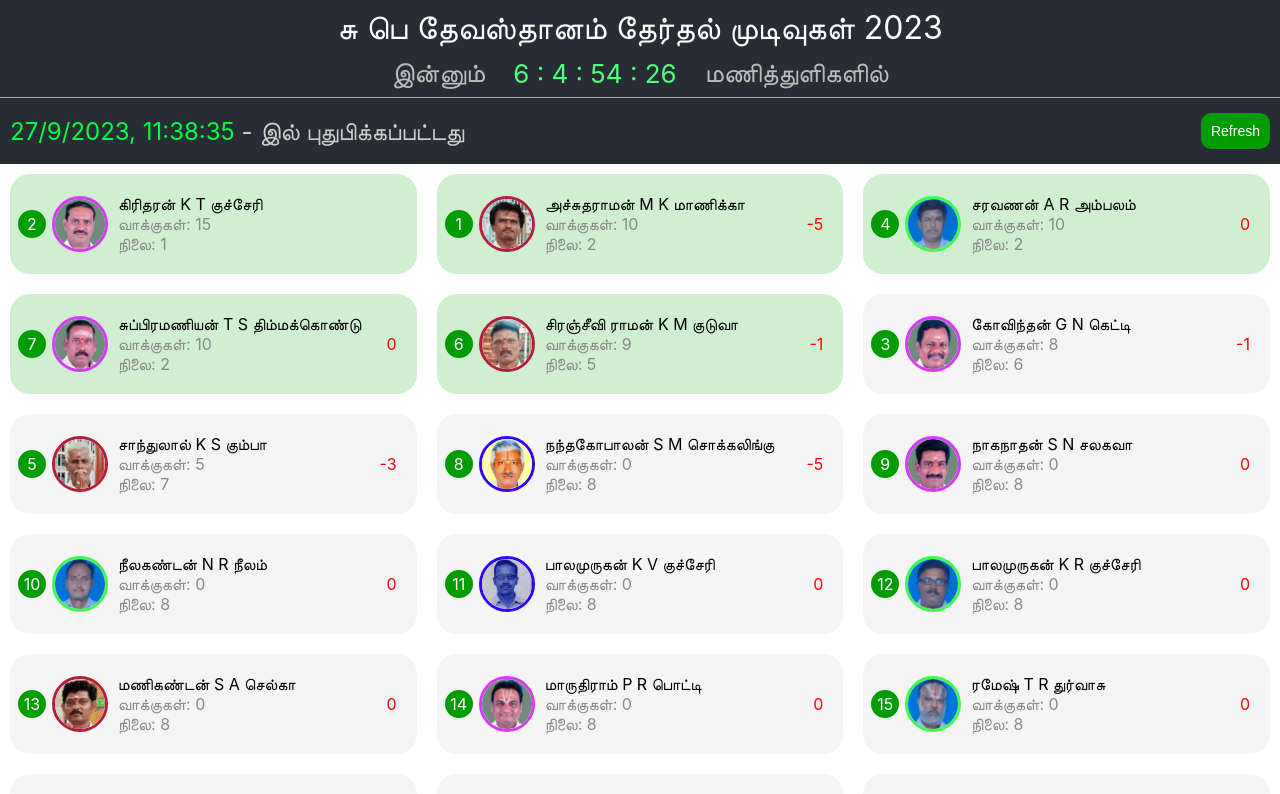
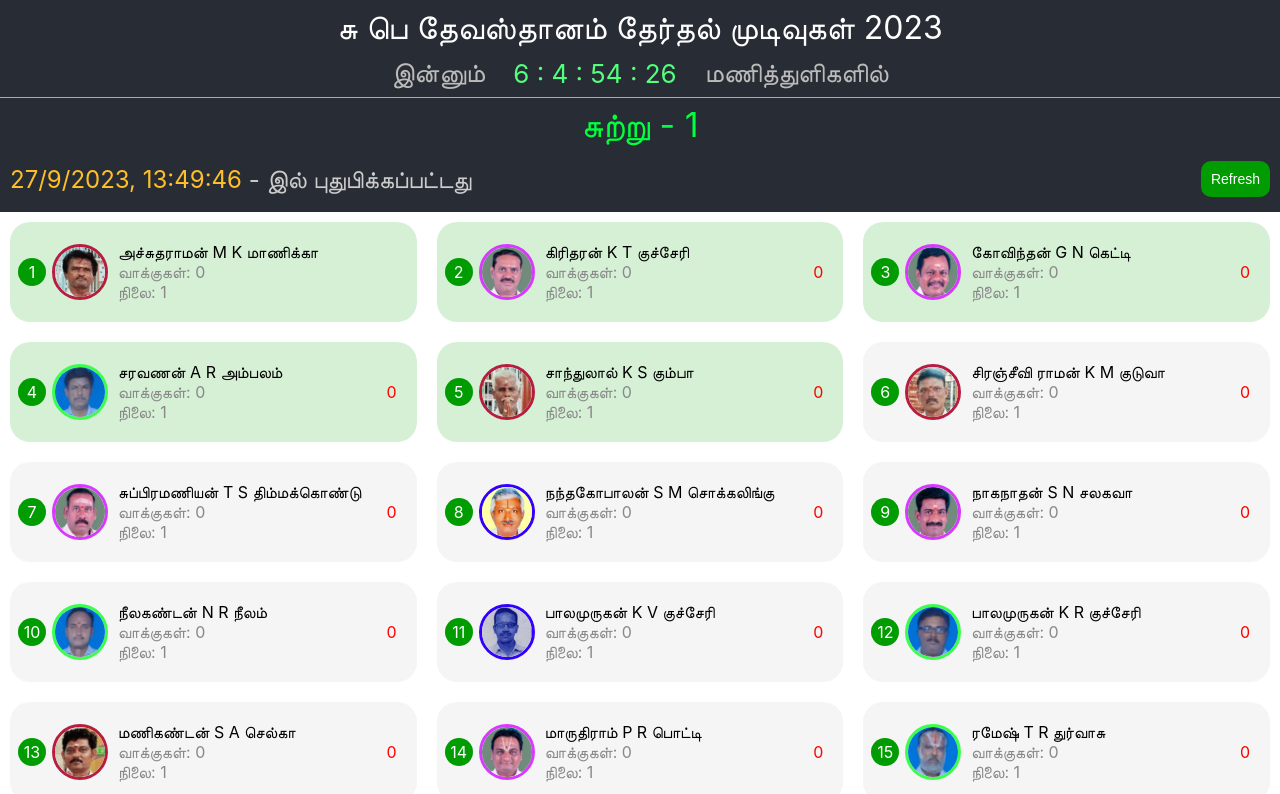
Before and after one commit to antandbuffalo/spd-election, a React (Create React App) app: page / in a window 1280 px wide. Shown: the top 794 px of the page. Built offline with nearby package versions, Linux system fonts and the light colour scheme.

Commit message:
updated round

```diff
--- a/public/memberStatus.json
+++ b/public/memberStatus.json
@@ -1,131 +1,132 @@
 {
-  "time": "27/9/2023, 11:38:35",
+  "time": "27/9/2023, 13:49:46",
   "members": [
     {
       "no": 1,
       "name": "அச்சுதராமன் M K மாணிக்கா",
-      "votes": 10,
-      "rank": 2,
+      "votes": 0,
+      "rank": 1,
       "team": "C"
     },
     {
       "no": 2,
       "name": "கிரிதரன் K T குச்சேரி",
-      "votes": 15,
+      "votes": 0,
       "rank": 1,
       "team": "B"
     },
     {
       "no": 3,
       "name": "கோவிந்தன் G N கெட்டி",
-      "votes": 8,
-      "rank": 6,
+      "votes": 0,
+      "rank": 1,
       "team": "B"
     },
     {
       "no": 4,
       "name": "சரவணன் A R அம்பலம்",
-      "votes": 10,
-      "rank": 2,
+      "votes": 0,
+      "rank": 1,
       "team": "A"
     },
     {
       "no": 5,
       "name": "சாந்துலால் K S கும்பா",
-      "votes": 5,
-      "rank": 7,
+      "votes": 0,
+      "rank": 1,
       "team": "C"
     },
     {
       "no": 6,
       "name": "சிரஞ்சீவி ராமன் K M குடுவா",
-      "votes": 9,
-      "rank": 5,
+      "votes": 0,
+      "rank": 1,
       "team": "C"
     },
     {
       "no": 7,
       "name": "சுப்பிரமணியன் T S திம்மக்கொண்டு",
-      "votes": 10,
-      "rank": 2,
+      "votes": 0,
+      "rank": 1,
       "team": "B"
     },
     {
       "no": 8,
       "name": "நந்தகோபாலன் S M சொக்கலிங்கு",
       "votes": 0,
-      "rank": 8,
+      "rank": 1,
       "team": "D"
     },
     {
       "no": 9,
       "name": "நாகநாதன் S N சலகவா",
       "votes": 0,
-      "rank": 8,
+      "rank": 1,
       "team": "B"
     },
     {
       "no": 10,
       "name": "நீலகண்டன் N R நீலம்",
       "votes": 0,
-      "rank": 8,
+      "rank": 1,
       "team": "A"
     },
     {
       "no": 11,
       "name": "பாலமுருகன் K V குச்சேரி",
       "votes": 0,
-      "rank": 8,
+      "rank": 1,
       "team": "D"
     },
     {
       "no": 12,
       "name": "பாலமுருகன் K R குச்சேரி",
       "votes": 0,
-      "rank": 8,
+      "rank": 1,
       "team": "A"
     },
     {
       "no": 13,
       "name": "மணிகண்டன் S A செல்கா",
       "votes": 0,
-      "rank": 8,
+      "rank": 1,
       "team": "C"
     },
     {
       "no": 14,
       "name": "மாருதிராம் P R பொட்டி",
       "votes": 0,
-      "rank": 8,
+      "rank": 1,
       "team": "B"
     },
     {
       "no": 15,
       "name": "ரமேஷ் T R துர்வாசு",
       "votes": 0,
-      "rank": 8,
+      "rank": 1,
       "team": "A"
     },
     {
       "no": 16,
       "name": "ரெங்காச்சாரி S R சித்து",
       "votes": 0,
-      "rank": 8,
+      "rank": 1,
       "team": "A"
     },
     {
       "no": 17,
       "name": "வாசுதேவன் P K பெத்தா",
       "votes": 0,
-      "rank": 8,
+      "rank": 1,
       "team": "C"
     },
     {
       "no": 18,
       "name": "ஜவஹர்லால் K S கடுசங்கு",
       "votes": 0,
-      "rank": 8,
+      "rank": 1,
       "team": "D"
     }
-  ]
+  ],
+  "round": "1"
 }
--- a/src/Home/index.js
+++ b/src/Home/index.js
@@ -7,16 +7,18 @@ const Home = () => {
   const [membersByRank, setMembersByRank] = useState([]);
   const [updatedAt, setUpdatedAt] = useState("");
   const [apiStatus, setApiStatus] = useState(API_STATUS.NOT_STARTED);
+  const [round, setRound] = useState(0);
 
   const getData = () => {
     setApiStatus(API_STATUS.IN_PROGRESS);
     getMemberStatus().then((data) => {
       setApiStatus(API_STATUS.SUCCESS);
-      if(!data) {
+      if (!data) {
         return;
       }
       setMembersByRank(data?.members.sort((a, b) => a.rank - b.rank));
       setUpdatedAt(data?.time);
+      setRound(data?.round);
     });
   };
   const startTimer = () => {
@@ -47,11 +49,16 @@ const Home = () => {
   };
   return (
     <div className="home">
+      <div className="home-header-container">
+        <div className="round">சுற்று - {round}</div>
         <div className="home-header">
           <div className="updated-at">
             <span>{updatedAt}</span> - இல் புதுபிக்கப்பட்டது
           </div>
-        {apiStatus === API_STATUS.IN_PROGRESS && <Spinner className="spinner" />}
+          <div>
+            {apiStatus === API_STATUS.IN_PROGRESS && (
+              <Spinner className="spinner" />
+            )}
             {apiStatus !== API_STATUS.IN_PROGRESS && (
               <button
                 className="refresh-button"
@@ -61,6 +68,8 @@ const Home = () => {
                 Refresh
               </button>
             )}
+          </div>
+        </div>
       </div>
       <div className="members-container">
         {membersByRank.map((member, index) => {
--- a/src/Home/index.scss
+++ b/src/Home/index.scss
@@ -1,12 +1,19 @@
 .home {
+  .home-header-container {
+    background-color: #282c34;
+    position: sticky;
+    top: 0px;
+    .round {
+      text-align: center;
+      color: #00ff3f;
+      padding-top: 6px;
+      font-size: 20px;
+    }
     .home-header {
-    background-color: #282c34;
       display: flex;
       justify-content: space-between;
       align-items: center;
       min-height: 50px;
-    position: sticky;
-    top: 0px;
       padding: 8px 0;
 
       .spinner {
@@ -21,7 +28,7 @@
         color: #ccc;
         font-size: 16px;
         span:first-child {
-        color: #00ff3f;
+          color: #ffc027;
         }
       }
       .refresh-button {
@@ -38,6 +45,7 @@
           background-color: rgb(5, 61, 5);
           color: gray;
           cursor: not-allowed;
+        }
       }
     }
   }
@@ -137,14 +145,16 @@
     }
   }
   @media (min-width: 1000px) {
+    .home-header-container {
+      .round {
+        font-size: 34px;
+      }
       .home-header {
-      > .updated-at {
+        .updated-at {
           color: white;
           margin-left: 10px;
           color: #ccc;
           font-size: 24px;
-        span:first-child {
-          color: #00ff3f;
         }
       }
     }
```
Lines whose indentation alone changed are shown as unchanged.
